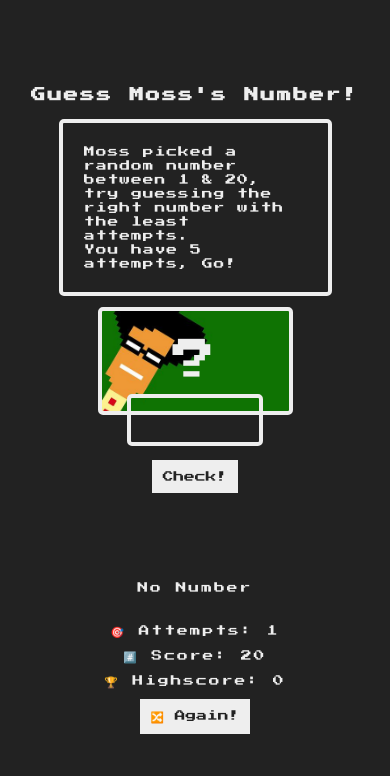
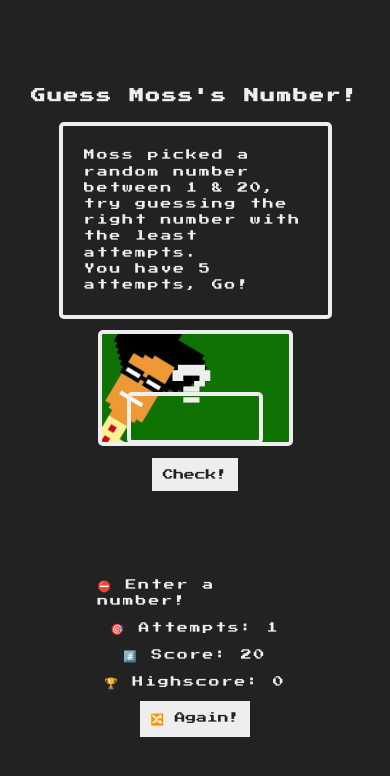
Before and after one commit to emsoltan/guessMossNumber, a plain HTML site: page index.html in a window 390 px wide. Both pictures are taken after a click on the button "Check!". Drawn offline with Linux system fonts and the light colour scheme.

Commit message:
mediaquery v1

```diff
--- a/script.js
+++ b/script.js
@@ -31,7 +31,7 @@ document.querySelector(".check").addEventListener("click", function () {
     // it will generate a new number with each click hence the logic won't stand.*/
     if (!guess) {
       //when there is no input
-      displayMessage("No Number");
+      displayMessage("⛔ Enter a number!");
     } else if (guess === secretNumber) {
       //when player wins
     // message.appendChild("happyMoss")
--- a/style.css
+++ b/style.css
@@ -140,6 +140,8 @@ h1 {
   margin-bottom: 2rem;
 }
 
+
+/******************MEDIAQUERY******************/
 @media (max-width: 600px) {
 html {
   font-size: 45%;
@@ -156,8 +158,6 @@ body {
   flex-direction: column;
   justify-content: center;
   align-items: center;
-  line-height: 1.3;
-  letter-spacing: 2px;
 }
 
 /* LAYOUT */
@@ -232,7 +232,8 @@ h1 {
   border-radius: 5px;
   border: 4px solid #eee;
   width:70%;
-  letter-spacing: 1px;
+  line-height: 1.5;
+  letter-spacing: 2px;
 }
 
 .again {
```
